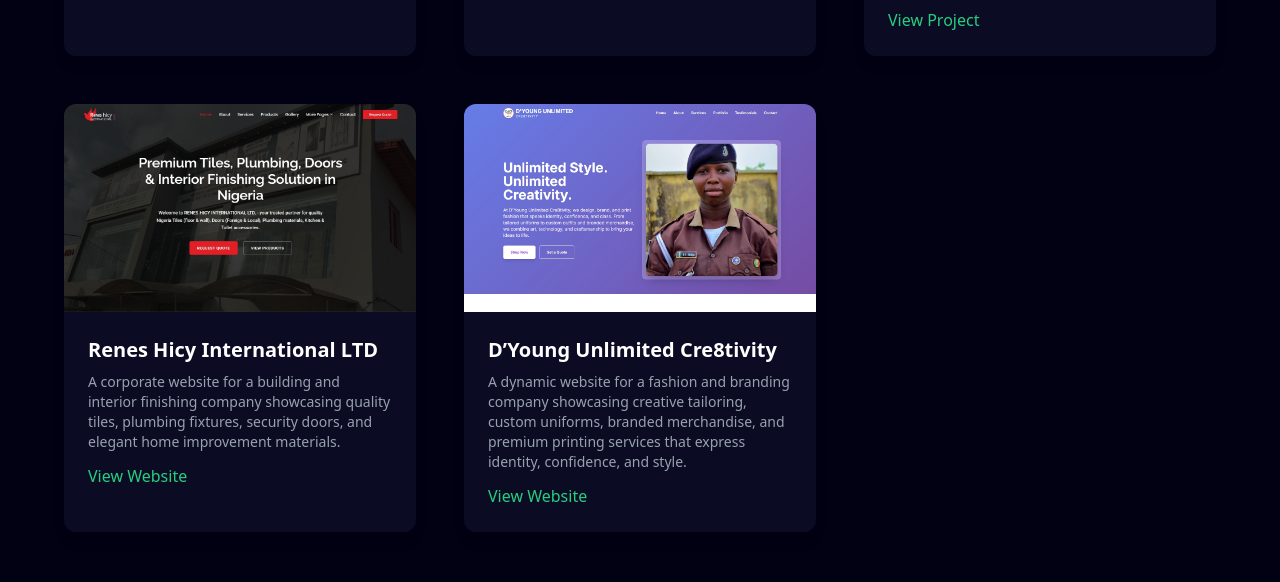
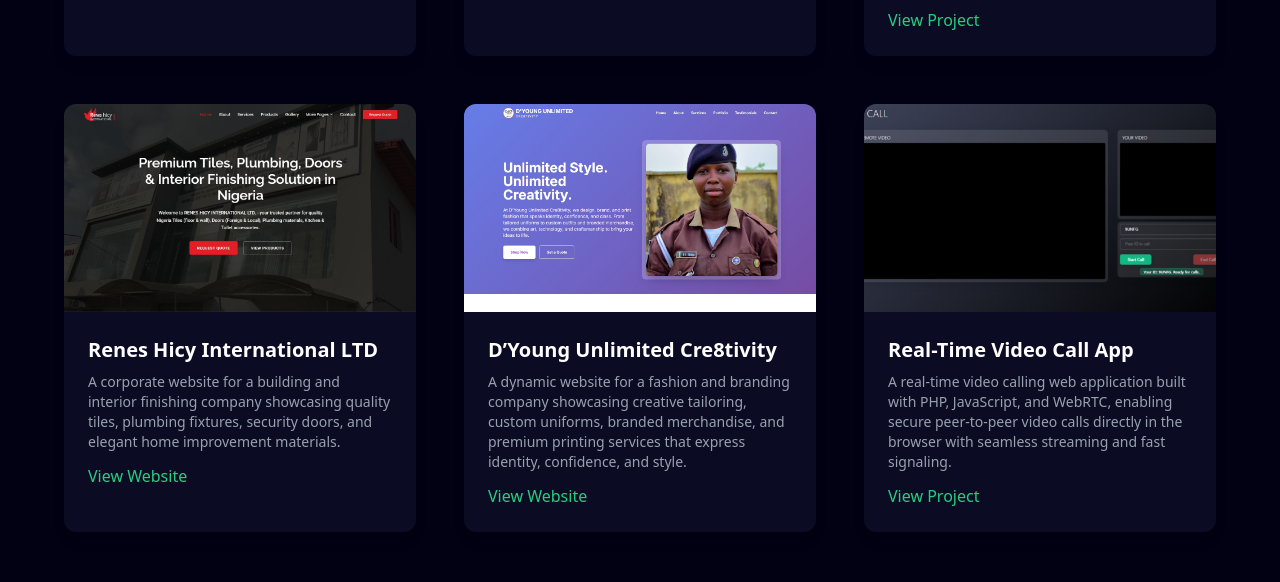
Before and after one commit to nwutobo24victor/portfolio, a React (Vite) app: page / in a window 1280 px wide. Shown: the part 5081-5663 px from the top of the page. Built offline with nearby package versions, Linux system fonts and the light colour scheme.

Commit message:
minor update

```diff
--- a/src/components/projects.jsx
+++ b/src/components/projects.jsx
@@ -158,6 +158,19 @@
                             <a href="https://d-young-unlimited-cre8tivity.vercel.app/" target="_blank" className="text-[#27ce80] font-medium hover:underline">View Website</a>
                         </div>
                     </article>
+
+                    <article className="bg-[#22274A50] rounded-xl shadow-lg overflow-hidden transform transition-all duration-500 ease-in-out hover:scale-105 hover:shadow-2xl hover:shadow-[#27ce80]/20" data-aos="flip-left">
+                        <a href="https://github.com/nwutobo24victor/video-voice-call.git" target="_blank" rel="noopener noreferrer">
+                            <img src="assets/images/telcom-video-call.jpeg" alt="Video Call App Screenshot" className="w-full h-52 object-cover" />
+                        </a>
+                        <div className="p-6">
+                            <h3 className="text-xl font-semibold mb-2">Real-Time Video Call App</h3>
+                            <p className="text-sm text-gray-400 mb-3">
+                                A real-time video calling web application built with PHP, JavaScript, and WebRTC, enabling secure peer-to-peer video calls directly in the browser with seamless streaming and fast signaling.
+                            </p>
+                            <a href="https://github.com/nwutobo24victor/video-voice-call.git" target="_blank" className="text-[#27ce80] font-medium hover:underline">View Project</a>
+                        </div>
+                    </article>
                 </div>
             </div>
 
```
Also changed, not shown: public/assets/images/nwutobo_040816.webp (added), public/assets/images/telcom-video-call.jpeg (added).
